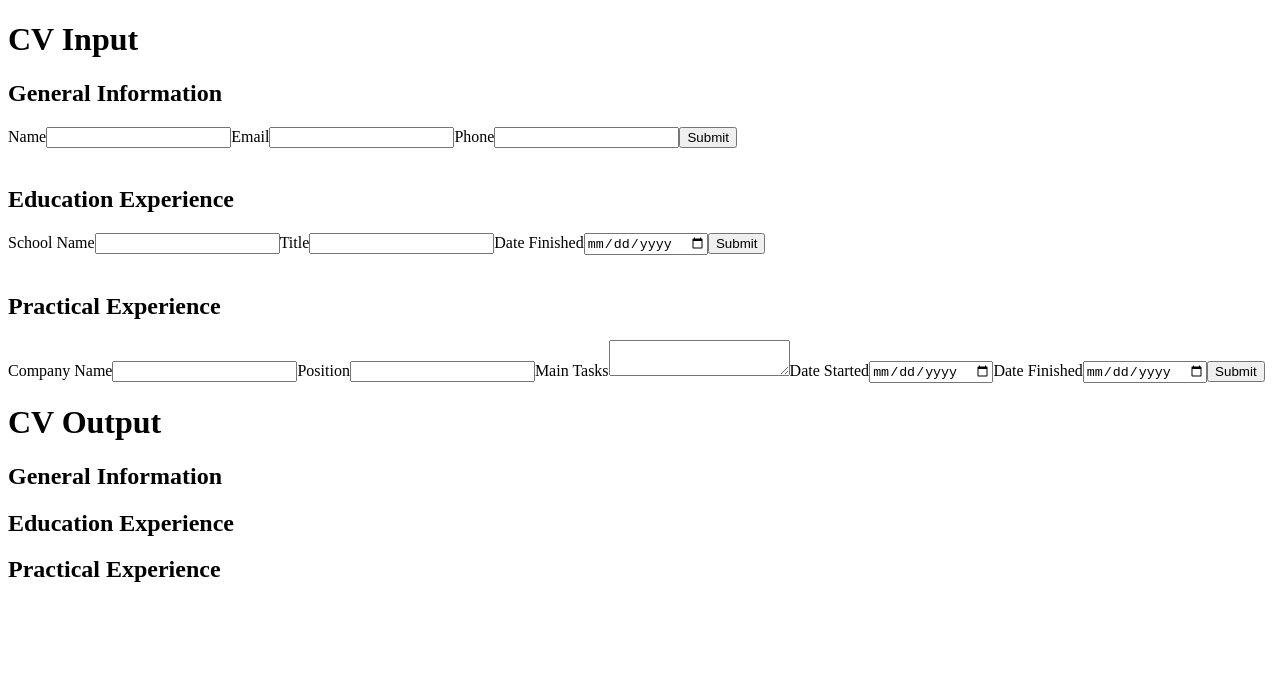
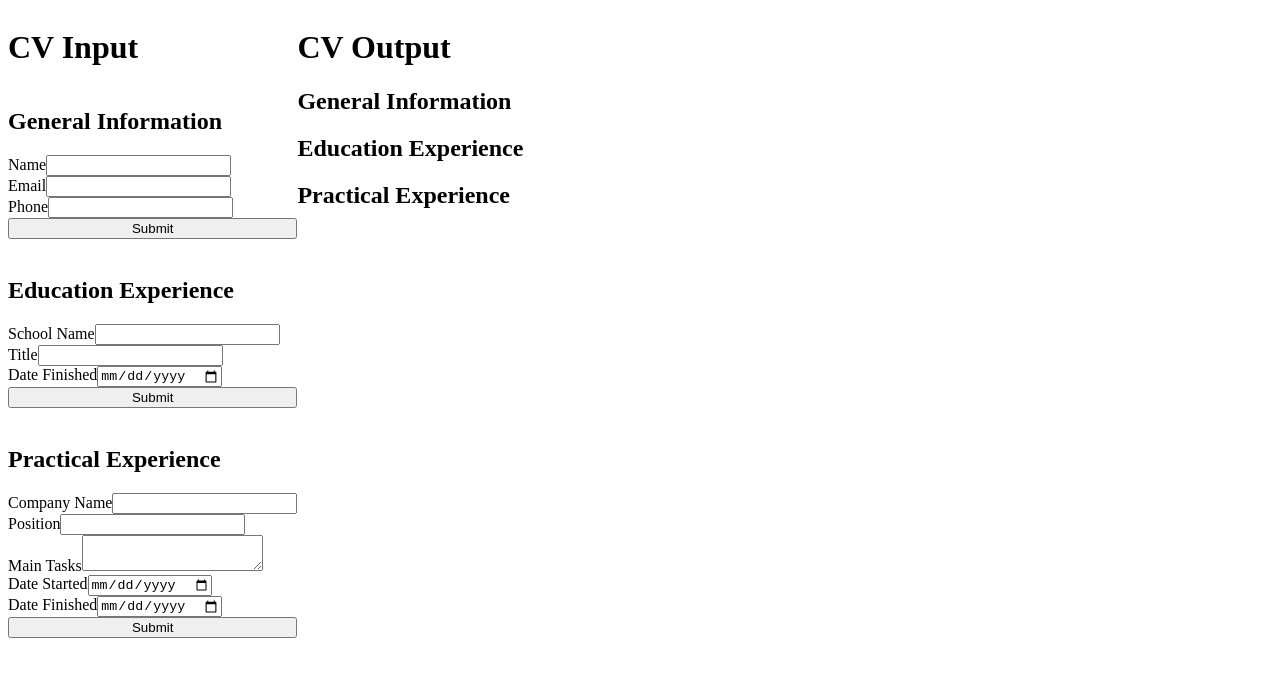
Before and after one commit to adjapeve/React-cv-project, a React (Create React App) app: page / in a window 1280 px wide. Shown: the top 676 px of the page. Built offline with nearby package versions, Linux system fonts and the light colour scheme.

Commit message:
work on the CSS styles

```diff
--- /dev/null
+++ b/src/App.css
@@ -0,0 +1,3 @@
+.Main-container{
+    display:flex;
+}
--- a/src/App.js
+++ b/src/App.js
@@ -4,6 +4,7 @@ import React, { Component } from "react";
 import uniqid from "uniqid";
 import CvInput from "./components/CvInput";
 import CvOutput from "./components/CvOutput";
+import "./App.css";
 
 class App extends Component {
   constructor(props) {
@@ -184,7 +185,7 @@ class App extends Component {
 
   render() {
     return (
-      <div>
+      <div className="Main-container">
         <CvInput
           entryData={this.state}
           onDataChange={this.handleDataChange}
--- a/src/components/InGeneralInfo.js
+++ b/src/components/InGeneralInfo.js
@@ -1,6 +1,7 @@
 // InGeneralInfo.js
 
 import React, { Component } from "react";
+import "../style/InGeneralInfo.css";
 
 class InGeneralInfo extends Component {
   constructor(props) {
@@ -16,7 +17,7 @@ class InGeneralInfo extends Component {
   }
   render() {
     return (
-      <div>
+      <div className="Input-section">
         <h2>General Information</h2>
         <form onSubmit={this.handleSubmit}>
           <label>
--- a/src/components/OrganizeData.js
+++ b/src/components/OrganizeData.js
@@ -13,7 +13,7 @@ class OrganizeData extends Component {
     switch (this.props.component) {
       case "education":
         result = (
-          <form>
+          <div>
             <h4>School Name</h4>
             <p>{dataForm.schoolName}</p>
             <h4>Title</h4>
@@ -22,10 +22,7 @@ class OrganizeData extends Component {
             <p>{dataForm.dateFinish}</p>
             <button
               onClick={(event) =>
-                this.handleEditForm(
-                  [dataForm.id, this.props.component],
-                  event
-                )
+                this.handleEditForm([dataForm.id, this.props.component], event)
               }
             >
               Edit
@@ -40,12 +37,12 @@ class OrganizeData extends Component {
             >
               Delete
             </button>
-          </form>
+          </div>
         );
         break;
       case "practical":
         result = (
-          <form>
+          <div>
             <h4>Company Name</h4>
             <p>{dataForm.company}</p>
             <h4>Position</h4>
@@ -58,10 +55,7 @@ class OrganizeData extends Component {
             <p>{dataForm.dateFinish}</p>
             <button
               onClick={(event) =>
-                this.handleEditForm(
-                  [dataForm.id, this.props.component],
-                  event
-                )
+                this.handleEditForm([dataForm.id, this.props.component], event)
               }
             >
               Edit
@@ -76,13 +70,13 @@ class OrganizeData extends Component {
             >
               Delete
             </button>
-          </form>
+          </div>
         );
         break;
       case "general":
         if (dataForm.name) {
           result = (
-            <form>
+            <div>
               <h4>Name</h4>
               <p>{dataForm.name}</p>
 
@@ -93,15 +87,12 @@ class OrganizeData extends Component {
               <p>{dataForm.phone}</p>
               <button
                 onClick={(event) =>
-                  this.handleEditForm(
-                    ["none", this.props.component],
-                    event
-                  )
+                  this.handleEditForm(["none", this.props.component], event)
                 }
               >
                 Edit
               </button>
-            </form>
+            </div>
           );
         }
         break;
--- /dev/null
+++ b/src/style/InGeneralInfo.css
@@ -0,0 +1,8 @@
+.Input-section{
+    display: flex;
+    flex-direction: column;
+    }
+    form{
+        display: flex;
+        flex-direction: column;
+    }
```
